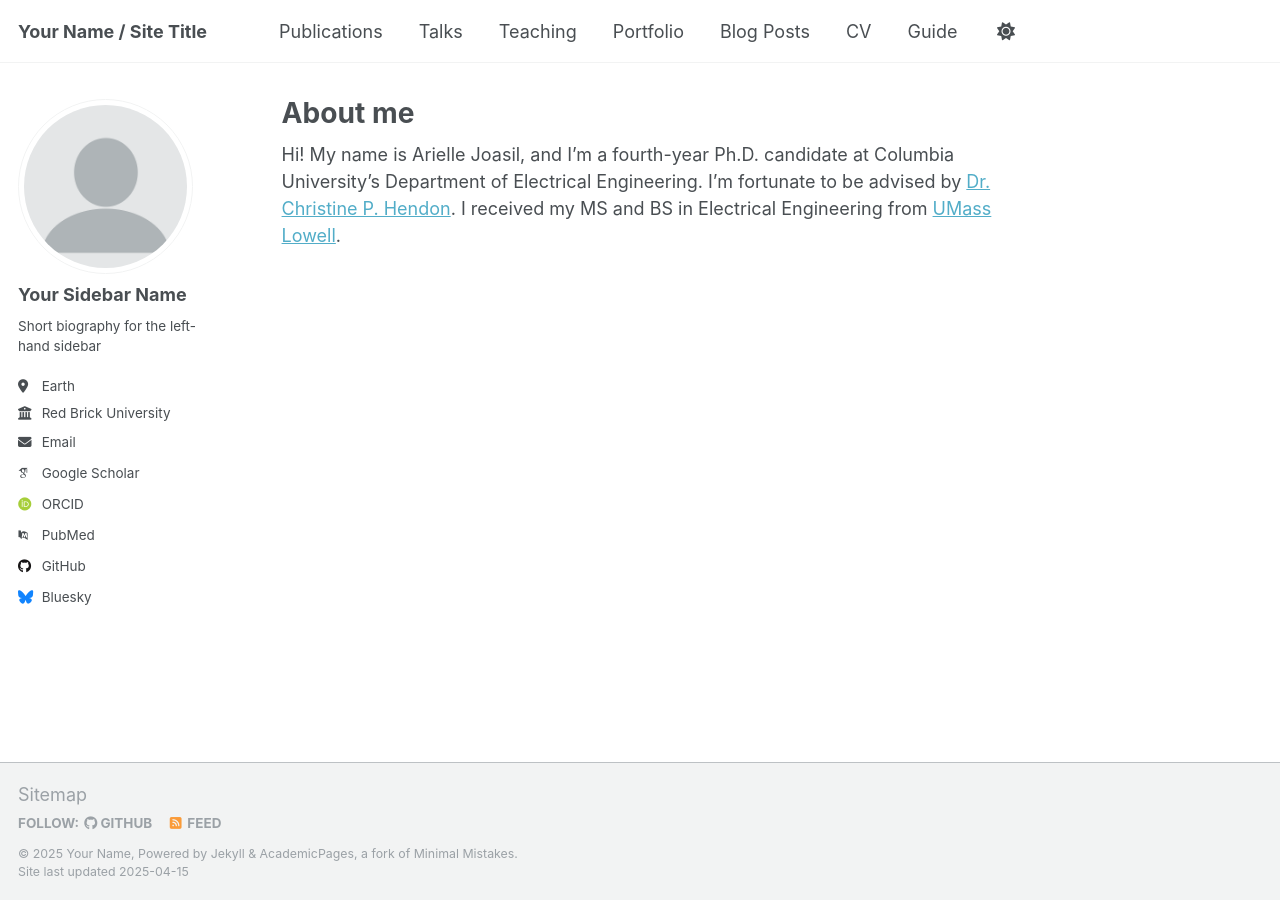
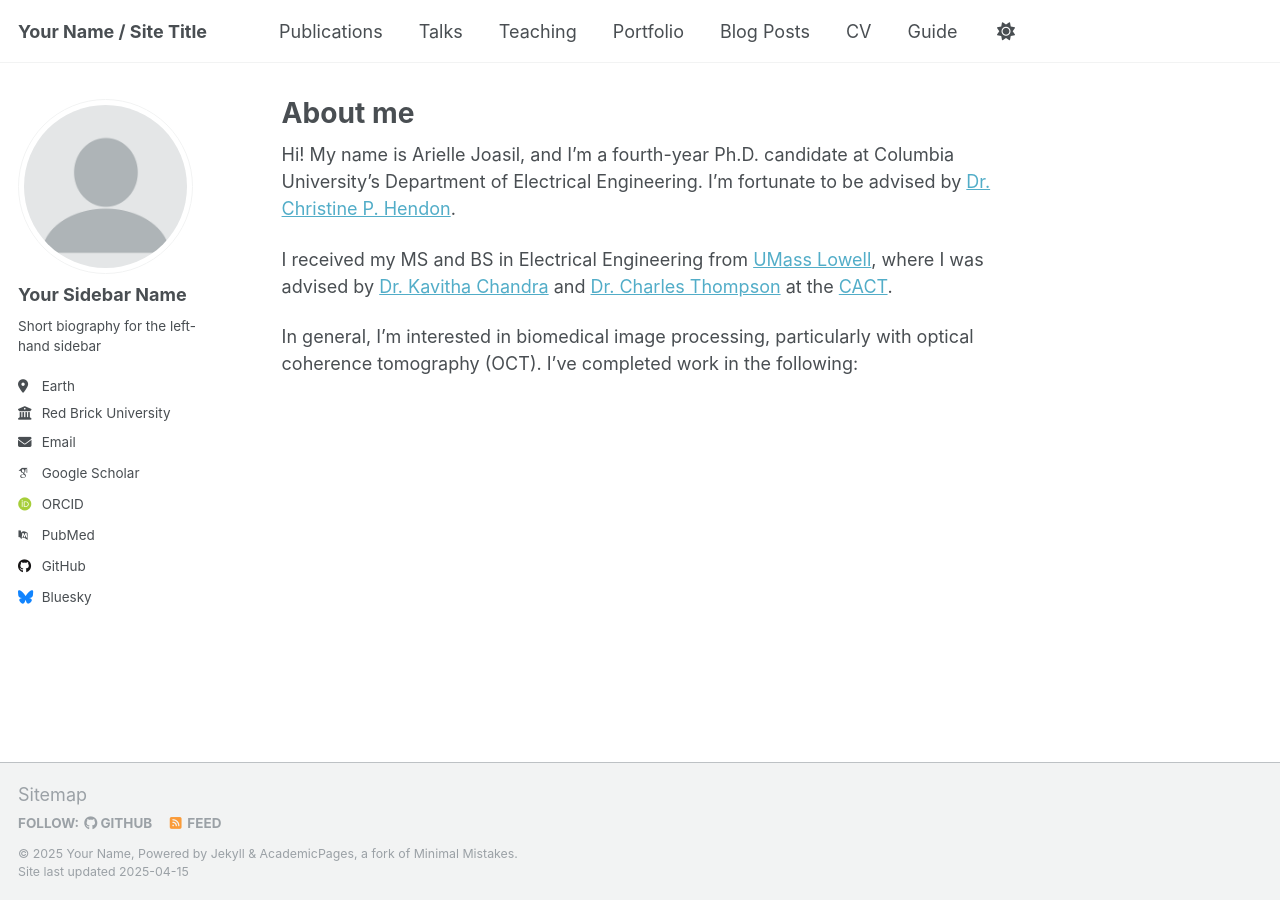
Before and after one commit to ari-jpg/ari-jpg.github.io, a Jekyll site: the page built from _pages/about.md, in a window 1280 px wide. Built offline with Jekyll 4.4.1, drawn with Linux system fonts in a browser that asks for light colours; some web fonts are replaced.

Commit message:
Update about.md

```diff
--- a/_pages/about.md
+++ b/_pages/about.md
@@ -7,4 +7,8 @@ redirect_from:
   - /about.html
 ---
 
-Hi! My name is Arielle Joasil, and I'm a fourth-year Ph.D. candidate at Columbia University's Department of Electrical Engineering. I'm fortunate to be advised by [Dr. Christine P. Hendon](https://structurefunctionlab.ee.columbia.edu/people/christine-p-hendon). I received my MS and BS in Electrical Engineering from [UMass Lowell](https://www.uml.edu/engineering/electrical-computer/).
+Hi! My name is Arielle Joasil, and I'm a fourth-year Ph.D. candidate at Columbia University's Department of Electrical Engineering. I'm fortunate to be advised by [Dr. Christine P. Hendon](https://structurefunctionlab.ee.columbia.edu/people/christine-p-hendon).
+
+I received my MS and BS in Electrical Engineering from [UMass Lowell](https://www.uml.edu/engineering/electrical-computer/), where I was advised by [Dr. Kavitha Chandra](https://www.uml.edu/research/cact/people/chandra-kavitha.aspx) and [Dr. Charles Thompson](https://www.uml.edu/research/cact/people/thompson-charles.aspx) at the [CACT](https://www.uml.edu/research/cact/).
+
+In general, I'm interested in biomedical image processing, particularly with optical coherence tomography (OCT). I've completed work in the following:
```
